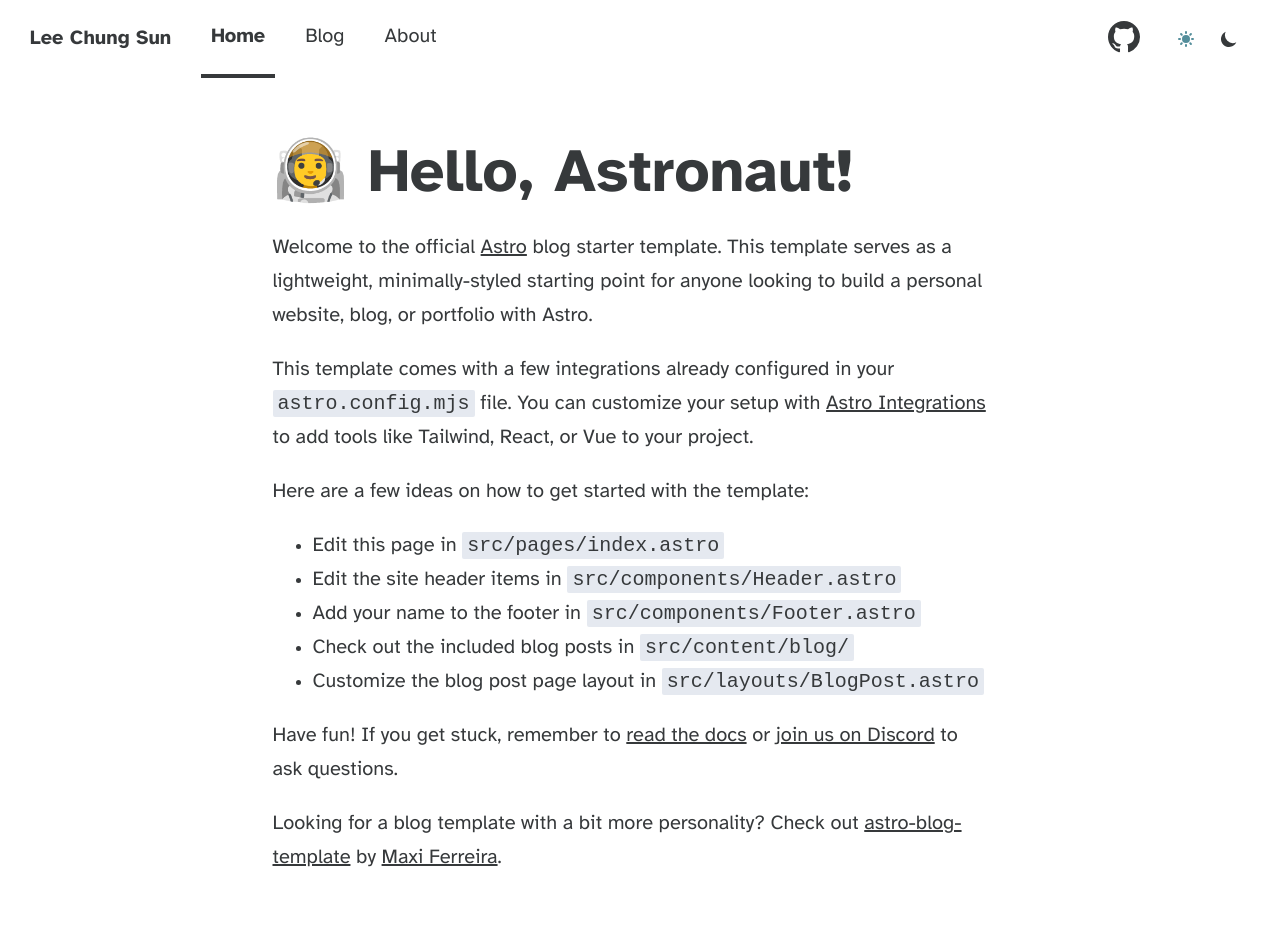
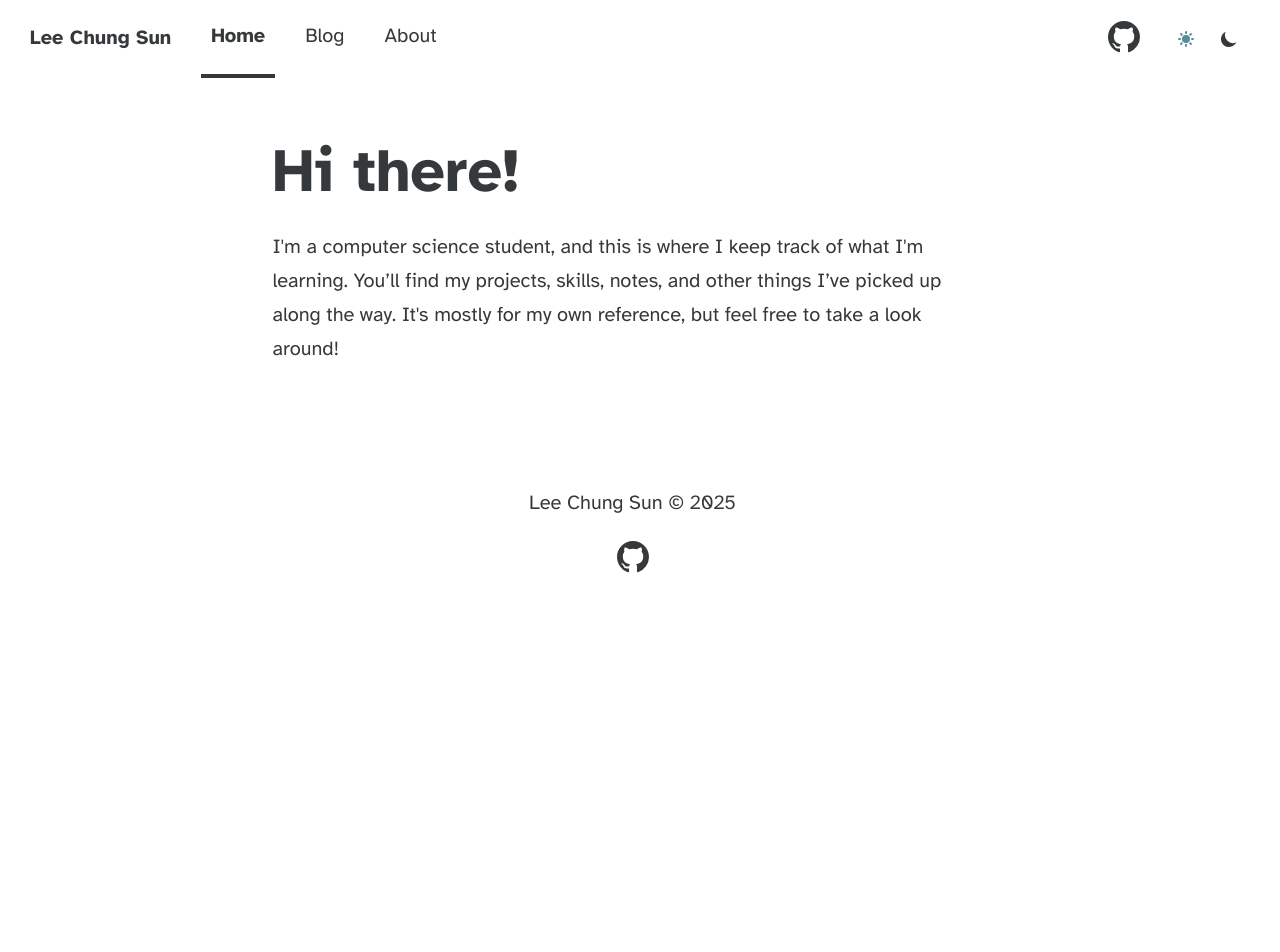
Before and after one commit to leeCS-404/leeCS-404.github.io, an Astro site: page / in a window 1280 px wide. Shown: the top 952 px of the page. After the commit the page ends 800 px from the top, so only its background shows below. Built offline with nearby package versions, Linux system fonts and the light colour scheme; Astro itself is replaced by a stand-in of ours.

Commit message:
edit about and home

```diff
--- a/src/pages/about.astro
+++ b/src/pages/about.astro
@@ -10,8 +10,7 @@
 	heroImage={AboutHeroImage}
 >
 	<p>
-		<h4>Hi There!</h4>
-		I'm a computer science student, and this is where I keep track of what I'm learning. You’ll find my projects, skills, notes, and other things I’ve picked up along the way. It's mostly for my own reference, but feel free to take a look around!
+		<h1>Building in progress</h1>
 	</p>
 
 
--- a/src/pages/index.astro
+++ b/src/pages/index.astro
@@ -13,35 +13,9 @@
 	<body>
 		<Header />
 		<main>
-			<h1>🧑‍🚀 Hello, Astronaut!</h1>
+			<h1>Hi there!</h1>
 			<p>
-				Welcome to the official <a href="https://astro.build/">Astro</a> blog starter template. This
-				template serves as a lightweight, minimally-styled starting point for anyone looking to build
-				a personal website, blog, or portfolio with Astro.
-			</p>
-			<p>
-				This template comes with a few integrations already configured in your
-				<code>astro.config.mjs</code> file. You can customize your setup with
-				<a href="https://astro.build/integrations">Astro Integrations</a> to add tools like Tailwind,
-				React, or Vue to your project.
-			</p>
-			<p>Here are a few ideas on how to get started with the template:</p>
-			<ul>
-				<li>Edit this page in <code>src/pages/index.astro</code></li>
-				<li>Edit the site header items in <code>src/components/Header.astro</code></li>
-				<li>Add your name to the footer in <code>src/components/Footer.astro</code></li>
-				<li>Check out the included blog posts in <code>src/content/blog/</code></li>
-				<li>Customize the blog post page layout in <code>src/layouts/BlogPost.astro</code></li>
-			</ul>
-			<p>
-				Have fun! If you get stuck, remember to
-				<a href="https://docs.astro.build/">read the docs</a>
-				or <a href="https://astro.build/chat">join us on Discord</a> to ask questions.
-			</p>
-			<p>
-				Looking for a blog template with a bit more personality? Check out
-				<a href="https://github.com/Charca/astro-blog-template">astro-blog-template</a>
-				by <a href="https://twitter.com/Charca">Maxi Ferreira</a>.
+				I'm a computer science student, and this is where I keep track of what I'm learning. You’ll find my projects, skills, notes, and other things I’ve picked up along the way. It's mostly for my own reference, but feel free to take a look around!
 			</p>
 		</main>
 		<Footer />
```
